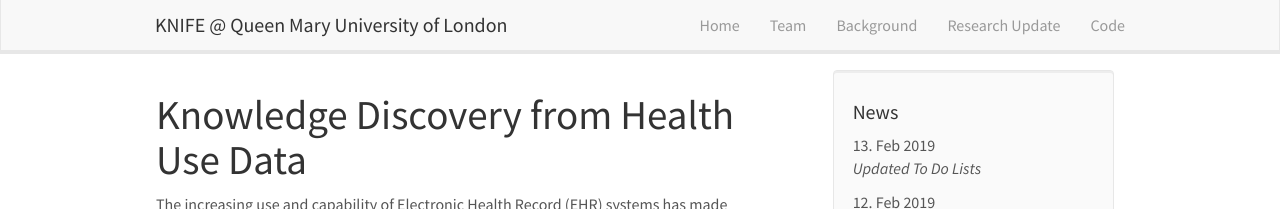
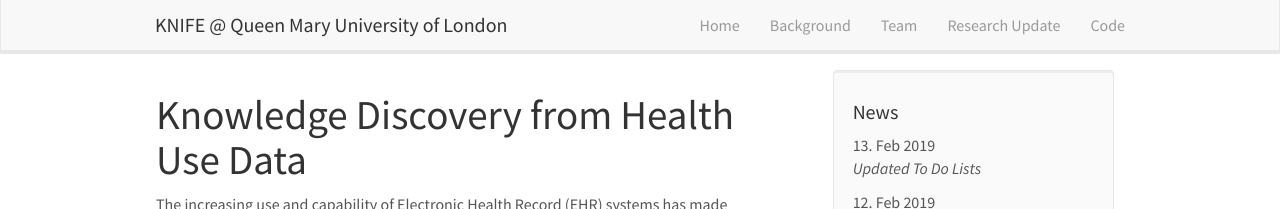
Before and after one commit to knifeqmul/knifeqmul.github.io, a Jekyll site: the page built from _pages/home.md, in a window 1280 px wide. Shown: the top 209 px of the page. Built offline with Jekyll 4.4.1, drawn with Linux system fonts in a browser that asks for light colours; nearby versions of some CDN libraries; part of the change alters nothing that is shown.

```diff
--- a/_includes/header.html
+++ b/_includes/header.html
@@ -13,8 +13,8 @@
 	<div class="collapse navbar-collapse" id="navbar-collapse-1">
 	  <ul class="nav navbar-nav navbar-right">
 		<li><a href="{{ site.url }}{{ site.baseurl }}/">Home</a></li>
+		<li><a href="{{ site.url }}{{ site.baseurl }}/background">Background</a></li>
 		<li><a href="{{ site.url }}{{ site.baseurl }}/team">Team</a></li>
-		<li><a href="{{ site.url }}{{ site.baseurl }}/background">Background</a></li>
 		<li><a href="{{ site.url }}{{ site.baseurl }}/research">Research Update</a></li>
 		<li><a href="{{ site.url }}{{ site.baseurl }}/code">Code</a></li>
 	  </ul>
```
